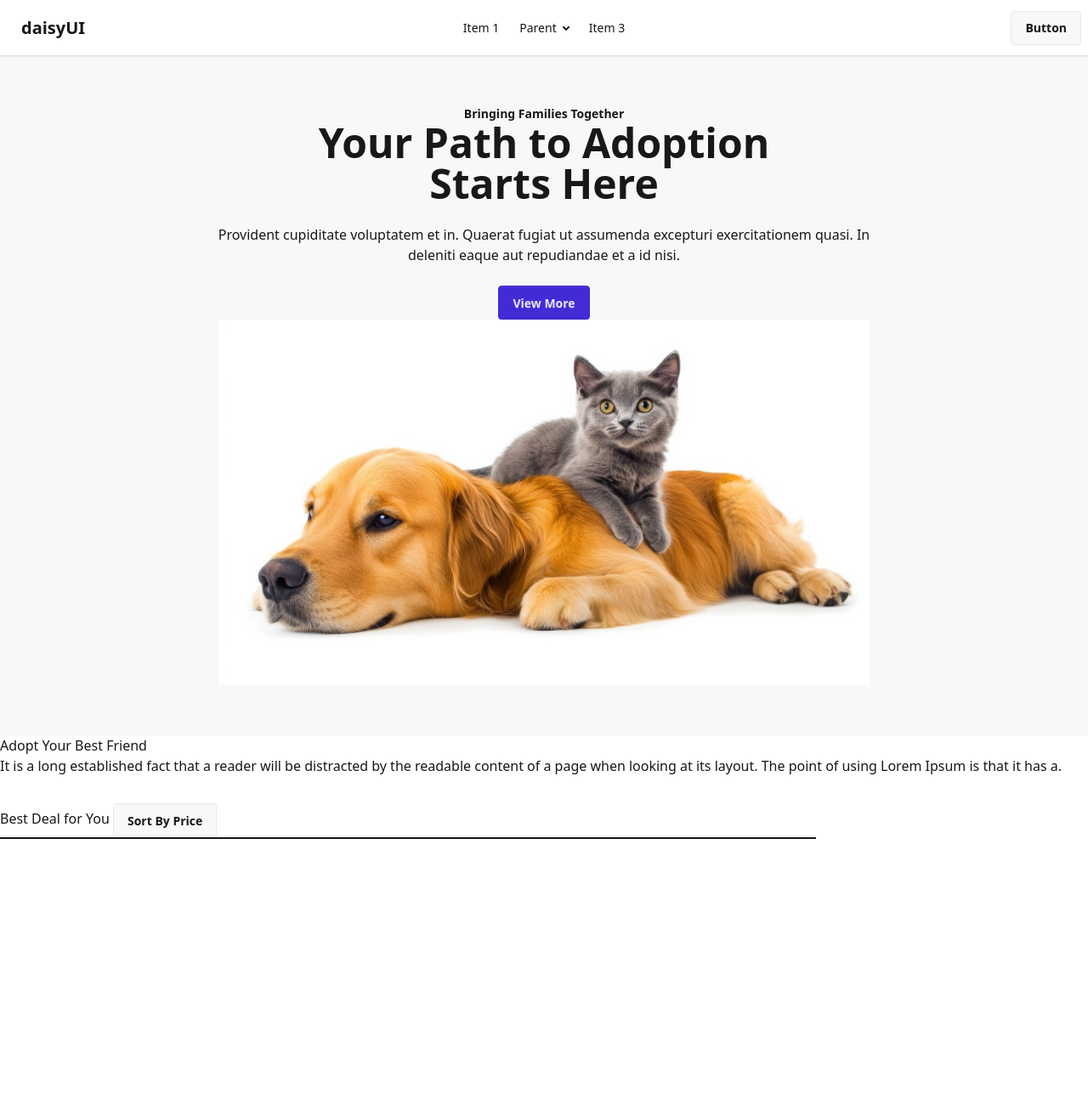
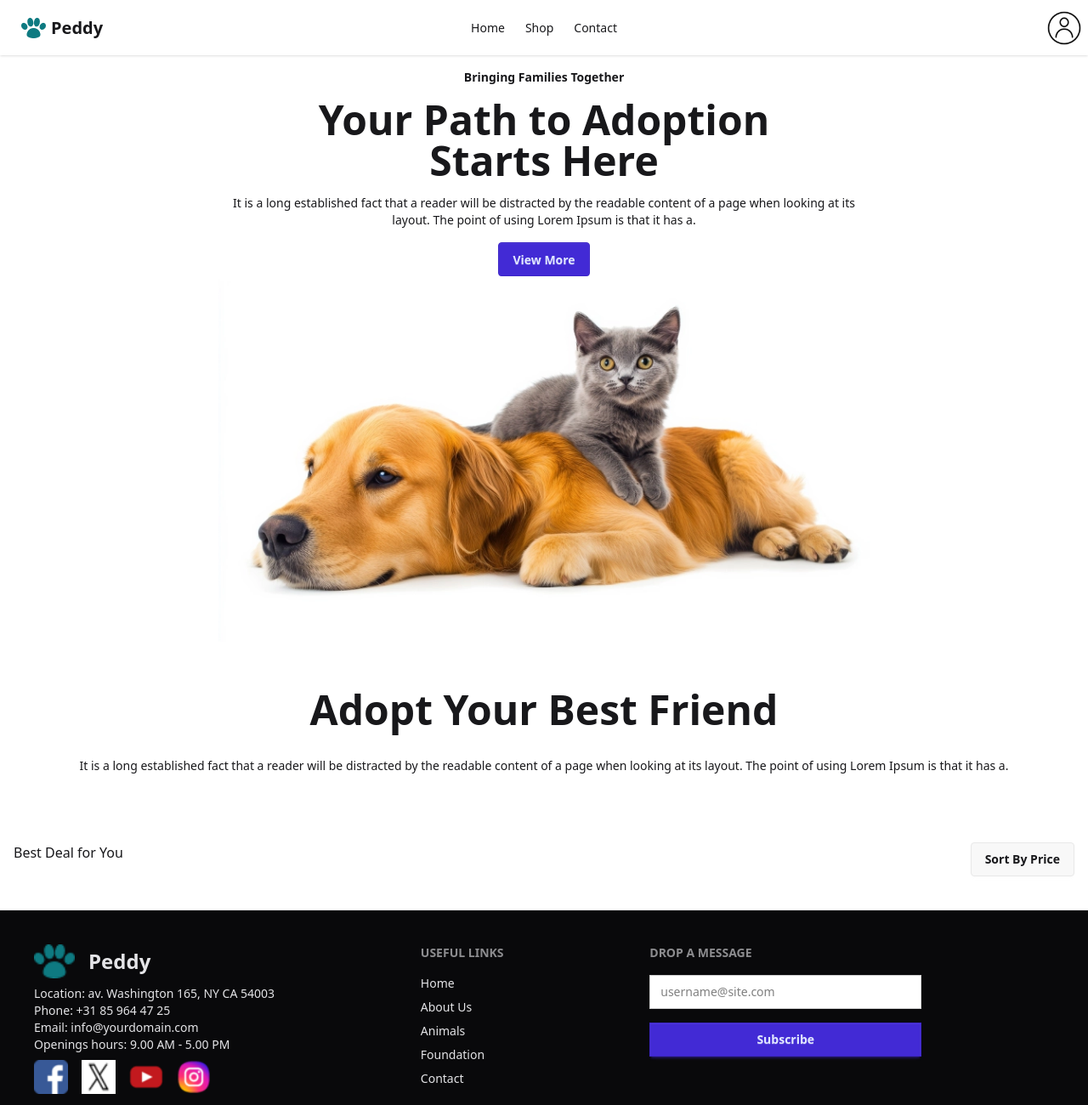
Before and after one commit to MahiuddinZilani/ph-A6B10-Pet-Adoption-Platform, a plain HTML site: page index.html in a window 1280 px wide. Shown: the whole page at 85% size. Before the commit the page ends 987 px from the top, so only its background shows below. Drawn offline with nearby package versions, Linux system fonts and the light colour scheme; no server answers.

Commit message:
more design is added

```diff
--- a/index.html
+++ b/index.html
@@ -18,7 +18,8 @@
   <body>
     <header>
       <!-- navbar  -->
-      <div class="navbar bg-base-100 shadow-sm">
+      <div class="bg-base-100 shadow-sm">
+        <div class="max-w-7xl mx-auto py-2 navbar">
           <div class="navbar-start">
             <div class="dropdown">
               <div tabindex="0" role="button" class="btn btn-ghost lg:hidden">
@@ -41,52 +42,42 @@
                 tabindex="0"
                 class="menu menu-sm dropdown-content bg-base-100 rounded-box z-1 mt-3 w-52 p-2 shadow"
               >
-              <li><a>Item 1</a></li>
-              <li>
-                <a>Parent</a>
-                <ul class="p-2">
-                  <li><a>Submenu 1</a></li>
-                  <li><a>Submenu 2</a></li>
-                </ul>
-              </li>
-              <li><a>Item 3</a></li>
+                <li><a>Home</a></li>
+                <li><a>Shop</a></li>
+                <li><a>Contact</a></li>
               </ul>
             </div>
-          <a class="btn btn-ghost text-xl">daisyUI</a>
+            <a class="btn btn-ghost text-xl">
+              <img src="./images/logo.webp" alt="" />
+              <h2>Peddy</h2>
+            </a>
           </div>
           <div class="navbar-center hidden lg:flex">
             <ul class="menu menu-horizontal px-1">
-            <li><a>Item 1</a></li>
-            <li>
-              <details>
-                <summary>Parent</summary>
-                <ul class="p-2">
-                  <li><a>Submenu 1</a></li>
-                  <li><a>Submenu 2</a></li>
-                </ul>
-              </details>
-            </li>
-            <li><a>Item 3</a></li>
+              <li><a>Home</a></li>
+              <li><a>Shop</a></li>
+              <li><a>Contact</a></li>
             </ul>
           </div>
           <div class="navbar-end">
-          <a class="btn">Button</a>
+            <img src="./images/avatar.png" alt="" class="w-10 h-10" />
+          </div>
         </div>
       </div>
 
       <!-- hero section  -->
-      <div class="hero bg-base-200 min-h-screen">
+      <div class="hero bg-base-50">
         <div class="hero-content text-center">
           <div class="max-w-3xl">
             <h6 class="text-sm font-semibold">Bringing Families Together</h6>
-            <h1 class="text-5xl font-bold">
+            <h1 class="pt-4 text-lg lg:text-5xl font-bold">
               Your Path to Adoption <br />
               Starts Here
             </h1>
-            <p class="py-6">
-              Provident cupiditate voluptatem et in. Quaerat fugiat ut assumenda
-              excepturi exercitationem quasi. In deleniti eaque aut repudiandae
-              et a id nisi.
+            <p class="py-4 text-sm">
+              It is a long established fact that a reader will be distracted by
+              the readable content of a page when looking at its layout. The
+              point of using Lorem Ipsum is that it has a.
             </p>
             <button class="btn btn-primary">View More</button>
             <img src="./images/pet.webp" alt="" />
@@ -95,14 +86,18 @@
       </div>
     </header>
 
-    <main class="">
-      <h2>Adopt Your Best Friend</h2>
-      <p>
+    <main class="max-w-7xl mx-auto my-6 bg-white">
+      <section class="text-center">
+        <h2 class="py-4 text-lg lg:text-5xl font-bold">
+          Adopt Your Best Friend
+        </h2>
+        <p class="py-4 text-sm">
           It is a long established fact that a reader will be distracted by the
           readable content of a page when looking at its layout. The point of
           using Lorem Ipsum is that it has a.
         </p>
-      <section>
+      </section>
+      <section class="mt-4">
         <!-- category  -->
         <div
           id="categories-container"
@@ -110,26 +105,71 @@
         ></div>
 
         <!-- sort by price  -->
-        <div>
+        <div class="flex justify-between mx-4 py-4">
           <label for="sort-by-price">Best Deal for You</label>
           <button class="btn" id="sortByPrice">Sort By Price</button>
         </div>
 
         <!-- cards  -->
-        <div class="lg:flex">
+        <div class="lg:flex gap-4">
           <!-- loaded pets in card  -->
-
-          <div id="pets-container" class="flex w-3/4 mx-auto border"></div>
+          <div
+            id="pets-container"
+            class="flex flex-col w-1/2 lg:w-3/4 mx-auto"
+          ></div>
 
           <!-- liked pets  -->
-          <div class="w-1/4">
-            <div id="liked-pet-container" class="lg:grid lg:grid-cols-2"></div>
+          <div class="w-3/4 mx-auto lg:w-1/4">
+            <div id="liked-pet-container" class="grid grid-cols-2 gap-4"></div>
           </div>
         </div>
       </section>
     </main>
 
-    <footer></footer>
+    <footer
+      class="footer md:footer-horizontal bg-neutral text-neutral-content p-10"
+    >
+      <nav>
+        <div class="flex justify-center items-center gap-4">
+          <img src="./images/logo.webp" alt="" class="w-12" />
+          <h2 class="text-2xl font-bold">Peddy</h2>
+        </div>
+        <div>
+          <h4>Location: av. Washington 165, NY CA 54003</h4>
+          <h4>Phone: +31 85 964 47 25</h4>
+          <h4>Email: info@yourdomain.com</h4>
+          <h4>Openings hours: 9.00 AM - 5.00 PM</h4>
+        </div>
+        <div class="flex justify-center items-center gap-4">
+          <img src="./images/fb.png" alt="" class="w-10 h-10" />
+          <img src="./images/x.png" alt="" class="bg-white w-10 h-10" />
+          <img src="./images/youtube.png" alt="" class="w-10 h-10" />
+          <img src="./images/insta.png" alt="" class="w-10 h-10" />
+        </div>
+      </nav>
+      <nav>
+        <h6 class="footer-title">Useful Links</h6>
+        <a class="link link-hover">Home</a>
+        <a class="link link-hover">About Us</a>
+        <a class="link link-hover">Animals</a>
+        <a class="link link-hover">Foundation</a>
+        <a class="link link-hover">Contact</a>
+      </nav>
+
+      <form>
+        <h6 class="footer-title">Drop a Message</h6>
+        <fieldset class="w-80">
+          <div class="flex flex-col gap-4">
+            <input
+              type="text"
+              placeholder="username@site.com"
+              class="input input-bordered join-item text-black"
+            />
+            <button class="btn btn-primary join-item">Subscribe</button>
+          </div>
+        </fieldset>
+      </form>
+    </footer>
 
     <dialog id="adopted_modal" class="modal modal-bottom sm:modal-middle">
       <div class="modal-box text-center">
--- a/scripts/display.js
+++ b/scripts/display.js
@@ -73,20 +73,24 @@ const displayCards = (pets) => {
 
       const card = document.createElement("div");
       card.classList.add("card", "bg-base-100", "shadow-sm");
-      card.innerHTML = `<figure class="px-10 pt-10">
+      card.innerHTML = `<figure class="px-4 pt-4">
                     <img
                         src="${image}"
                         alt=${pet_name}
-                        class="rounded-xl"
+                        class="rounded-xl w-full h-44 object-fill"
                     />
                   </figure>
 
-                  <div class="card-body">
-                    <h1 class="card-title">${pet_name}</h1>
-                    <h2 class="">Breed: ${breed}</h2>
-                    <h2 class="">Birth: ${date_of_birth}</h2>
-                    <h2 class="">Gender: ${gender}</h2>
-                    <h2 class="">Price: ${price}</h2>
+                  <div class="card-body text-sm">
+                    <h1 class="card-title">${pet_name ? pet_name : "N/A"}</h1>
+                    <div>
+                        <h2 class="">Breed: ${breed ? breed : "N/A"}</h2>
+                        <h2 class="">Birth: ${
+                          date_of_birth ? date_of_birth : "N/A"
+                        }</h2>
+                        <h2 class="">Gender: ${gender ? gender : "N/A"}</h2>
+                        <h2 class="">Price: ${price ? price : "N/A"}</h2>
+                    </div>
                     <hr />
                     <div class="flex justify-evenly gap-1">
                         <button class="btn bg-slate-50 rounded-lg px-4 py-2" onclick='liked("${image}")'>Like</button>
--- a/scripts/utilities.js
+++ b/scripts/utilities.js
@@ -17,6 +17,7 @@ const liked = (petImage) => {
   const likedPetsContainer = document.querySelector("#liked-pet-container");
   const likedPet = document.createElement("img");
   likedPet.src = petImage;
+  likedPet.classList.add("bg-base-100", "p-2", "rounded-xl", "shadow-sm");
   likedPetsContainer.append(likedPet);
   //   console.log(petImage);
 };
```
Also changed, not shown: images/avatar.png (added), images/fb.png (added), images/insta.png (added), images/x.png (added), images/youtube.png (added). Lines whose indentation alone changed are shown as unchanged.
